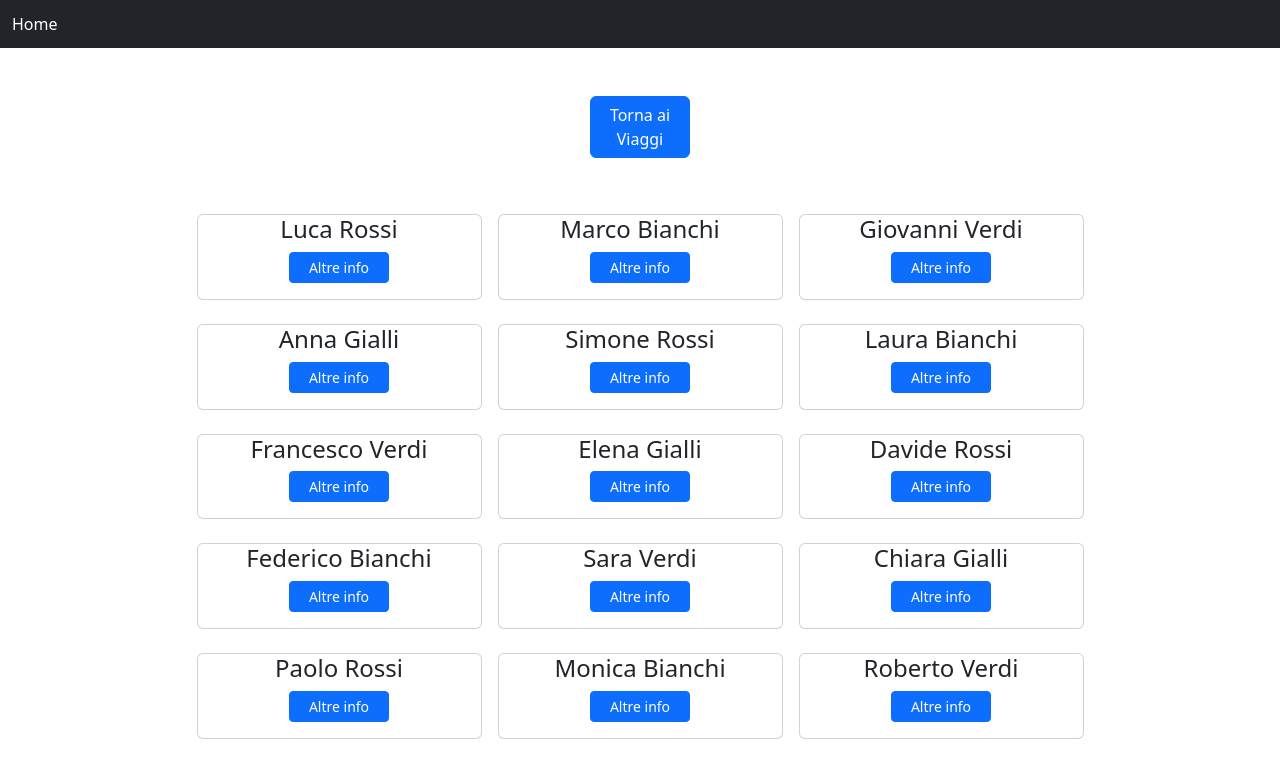
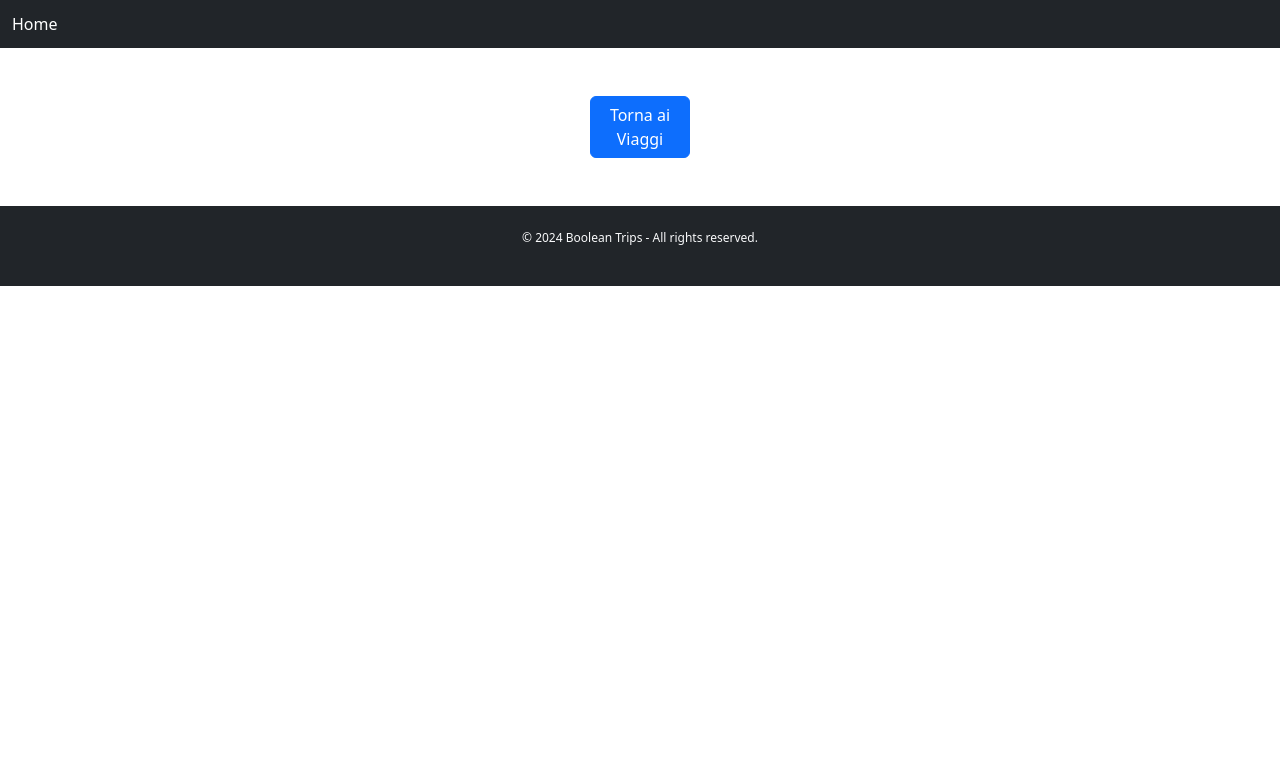
Before and after one commit to massimopallera/goloso-progetto-incredibile, a React (Vite) app: page /trips/1 in a window 1280 px wide. Shown: the top 761 px of the page. Built offline with nearby package versions, Linux system fonts and the light colour scheme.

Commit message:
"add filtred client"

```diff
--- a/src/components/CardTour.jsx
+++ b/src/components/CardTour.jsx
@@ -1,3 +1,4 @@
+import { Link } from "react-router-dom"
 import viaggi from "../database/viaggi"
 
 export default function CardTour() {
@@ -9,10 +10,11 @@ export default function CardTour() {
                         <div><strong>{viaggio.nome}</strong></div>
                         <div> <strong>Partenza :</strong> {viaggio.dataPartenza}</div>
                         <div> <strong>Ritorno :</strong> {viaggio.dataRitorno}</div>
-                        <button
+
+                        <Link to={`/trips/${viaggio.id}`}
                             className='btn btn-primary btn-sm bg-primary rounded-4 text-white'>
                             <strong>Show Travel</strong>
-                        </button>
+                        </Link>
                     </div>
                 </div>
             )}
--- a/src/pages/SingleTrip.jsx
+++ b/src/pages/SingleTrip.jsx
@@ -19,7 +19,12 @@ export default function SingleTrip() {
 
     const [client, setClient] = useState(initial)
 
-    function handleOverlay(id){
+    // filtri i clienti per codice viaggio
+    const filtredClients = visitatori.filter(element => element.codiceViaggio.toLowerCase() === id.toLowerCase())
+    // console.log(filtredClients);
+
+
+    function handleOverlay(id) {
         const overlayEl = document.querySelector('#overlay')
         overlayEl.classList.remove('d-none')
         overlayEl.classList.add('d-block')
@@ -33,23 +38,23 @@ export default function SingleTrip() {
     return (
         <>
             <div className="d-flex justify-content-center mt-5 mb-5">
-                <NavLink to='/' button className="btn btn-primary">Torna ai Viaggi</NavLink>
+                <NavLink to='/' className="btn btn-primary">Torna ai Viaggi</NavLink>
             </div>
 
-<div className="">
+            <div className="">
 
-            <div id='overlay' style={{background:'#000', position:'relative', zIndex:'9999', height:'100vh',width:'100vw' }} className="d-none">
-                <div style={{position: 'absolute', top:'50%', left:'50%', transform:'translate(-50%,-50%)'}}>
-                    <h2>{client.nome} {client.cognome}</h2>
-                    <h3>Email: {client.email}</h3>
-                    <h3>N° Telefono: {client.numeroTelefono}</h3>
+                <div id='overlay' style={{ background: '#000', position: 'relative', zIndex: '9999', height: '100vh', width: '100vw' }} className="d-none">
+                    <div style={{ position: 'absolute', top: '50%', left: '50%', transform: 'translate(-50%,-50%)' }}>
+                        <h2>{client.nome} {client.cognome}</h2>
+                        <h3>Email: {client.email}</h3>
+                        <h3>N° Telefono: {client.numeroTelefono}</h3>
+                    </div>
                 </div>
             </div>
-</div>
 
             <div className="container">
                 <div className="row row-cols-4 flex-wrap  gap-3 justify-content-center">
-                    {visitatori.map(visitatore => (
+                    {filtredClients.map(visitatore => (
                         <div className="card col g-2" key={visitatore.id}>
                             <h4 className="text-center">{visitatore.nome} {visitatore.cognome}</h4>
                             <div className="d-flex justify-content-center">
```
Also changed, not shown: src/pages/SinglePartecipant.jsx (+8 -8 lines).
